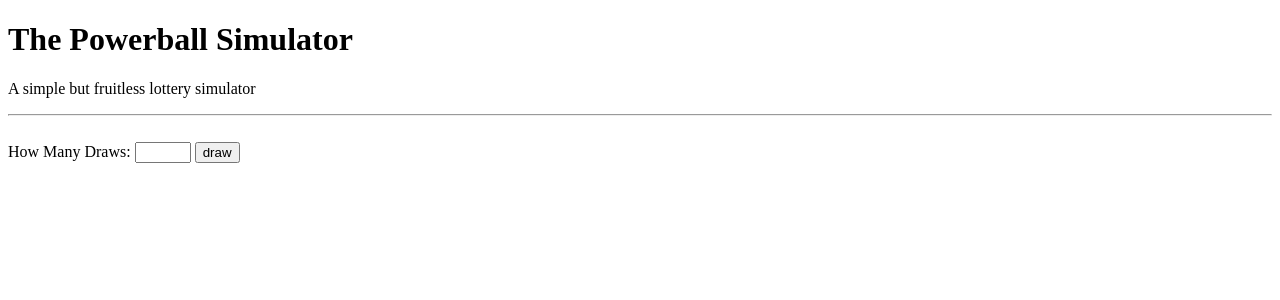
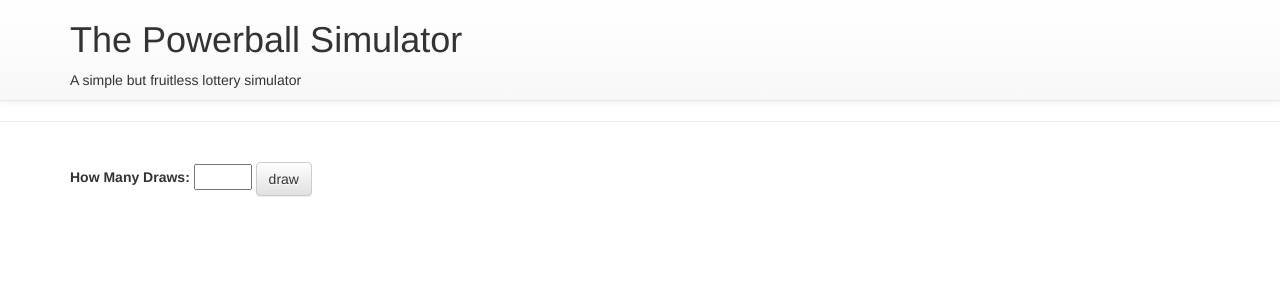
Before and after one commit to Tremule/Powerball, a Flask app: page / in a window 1280 px wide. Shown: the top 300 px of the page. Run offline with Flask 2, Linux system fonts and the light colour scheme; some libraries are stand-ins or nearby versions.

Commit message:
added bootstrap

```diff
--- a/forms.py
+++ b/forms.py
@@ -3,5 +3,5 @@ from flask_wtf import Form
 from wtforms import IntegerField, validators, DecimalField
 
 class LottoSetup(Form):
-	number_of_draws = IntegerField('How Many Draws:',[validators.NumberRange(min=1, max=10)])
+	number_of_draws = IntegerField('How Many Draws:',[validators.NumberRange(min=1, max=99)])
 	cost_of_draw = DecimalField('Cost of a Draw: ', places =2, rounding=None)
--- a/run.py
+++ b/run.py
@@ -1,21 +1,27 @@
 from flask import Flask, render_template, request, redirect, url_for, flash
+from flask_bootstrap import Bootstrap
 from powerball import number_generator
 from forms import LottoSetup
 
 app = Flask(__name__)
 app.config.from_object('config.DevConfig')
+Bootstrap(app)
 
 @app.route('/', methods=['GET', 'POST'])
 def home():
     form = LottoSetup()
     if request.method =='POST':
         if request.form['submit'] == 'draw' and form.validate_on_submit():
+            #for i in range(form.number_of_draws):
             number, power = number_generator()
             return render_template('draw.html',
                 number=number, power=power, num_draw=form.number_of_draws.data)
 
+        if request.form['submit'] == 'return':
+            return render_template('draw_setup.html', form=form)
+
         else:
-            flash('Something went wrong, try again')
+            flash('Type an number between 1 and 99')
             return render_template('draw_setup.html', form=form)
 
     return render_template('draw_setup.html', form=form)
--- a/templates/base.html
+++ b/templates/base.html
@@ -2,10 +2,19 @@
 <html lang="en">
 <head>
 	<title>Powerball Sim</title>
+	<!-- Latest compiled and minified CSS -->
+	<link rel="stylesheet" href="https://maxcdn.bootstrapcdn.com/bootstrap/3.3.4/css/bootstrap.min.css">
+
+	<!-- Optional theme -->
+	<link rel="stylesheet" href="https://maxcdn.bootstrapcdn.com/bootstrap/3.3.4/css/bootstrap-theme.min.css">
 </head>
 <body>
+	<nav class="navbar navbar-default navbar-static-top">
+		<div class="container">
 			<h1>The Powerball Simulator</h1>
 			<p>A simple but fruitless lottery simulator</p>
+		</div>
+	</nav>
 	<hr>
 	<br>
 	<!-- this loop will display flashed Msg's-->
@@ -18,7 +27,11 @@
 	    </ul>
 	  {% endif %}
 	{% endwith %}
+	<div class="container">
 	{% block body %}
 	{% endblock %}
+	</div>
+		<!-- Latest compiled and minified JavaScript -->
+		<script src="https://maxcdn.bootstrapcdn.com/bootstrap/3.3.4/js/bootstrap.min.js"></script>
 </body>
 </html>
--- a/templates/draw.html
+++ b/templates/draw.html
@@ -3,5 +3,7 @@
 	{{ num_draw }}
 	<div>Your number for this draw is: {{ number }} Bonus: {{ power }}</div>
 	<br>
-
+	<form action="" method="POST">
+	<input type="submit" name="submit" value="return" class="btn btn-default">
+	</form>
 {% endblock %}
--- a/templates/draw_setup.html
+++ b/templates/draw_setup.html
@@ -3,6 +3,6 @@
 	<form action="" method="POST">
 	{{ form.hidden_tag() }}
 	{{ form.number_of_draws.label }} {{ form.number_of_draws(size=20) }}
-	<input type="submit" name="submit" value="draw">
+	<input type="submit" name="submit" value="draw" class="btn btn-default">
 	</form>
 {% endblock %}
```
Lines whose indentation alone changed are shown as unchanged.
